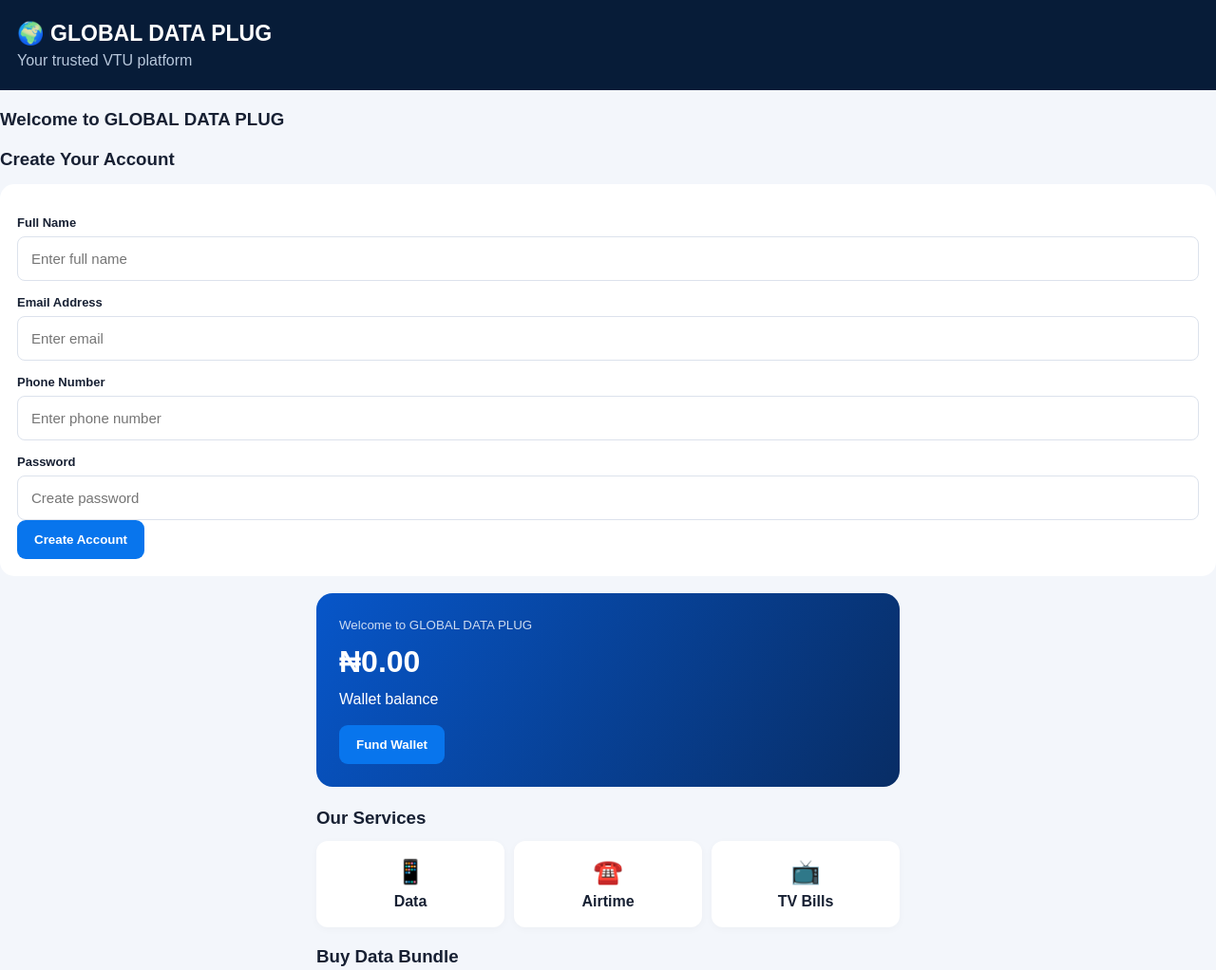
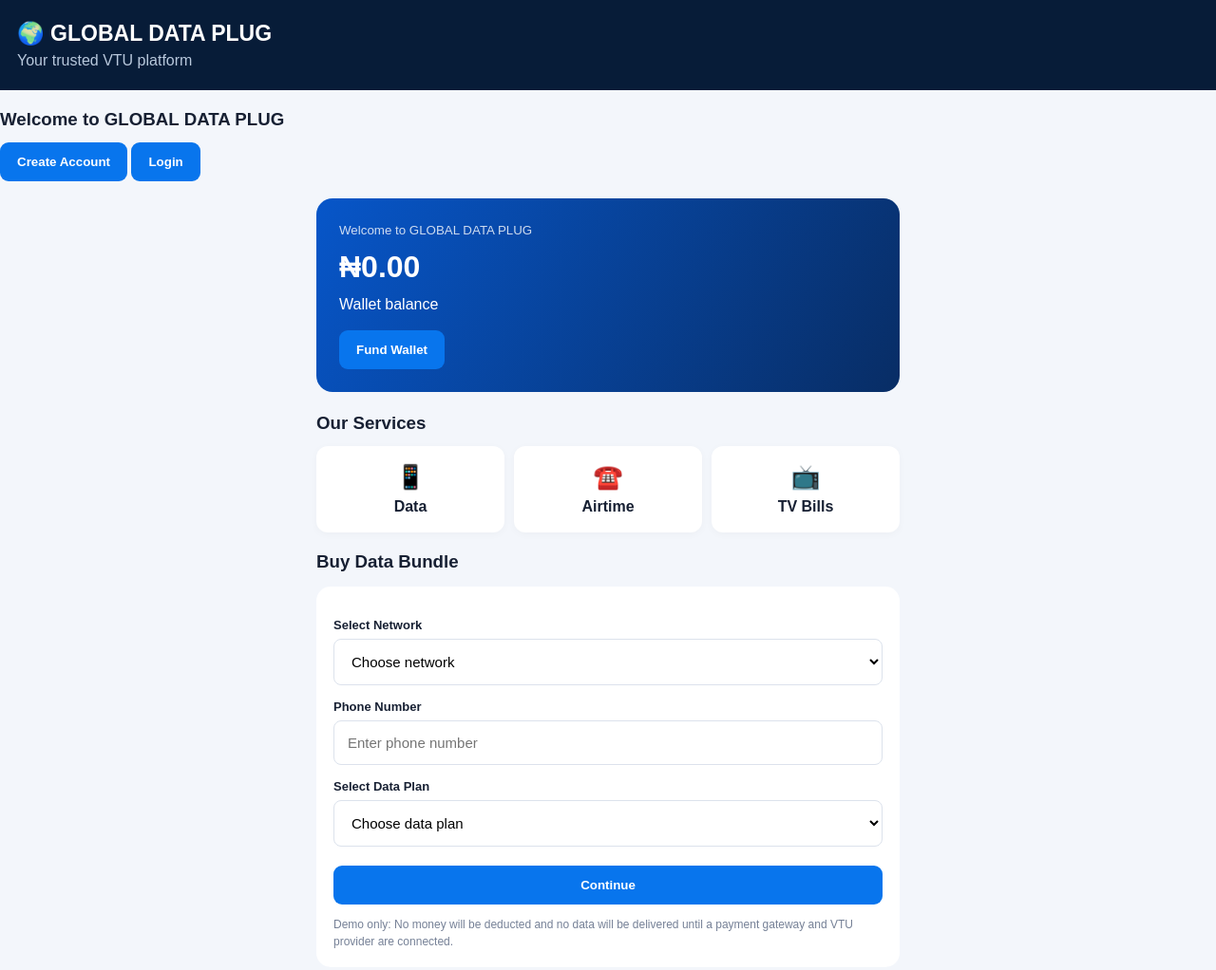
Before and after one commit to Labo2029/-global-data-plug, a plain HTML site: page index.html in a window 1280 px wide. Shown: the top 1022 px of the page at 95% size. Drawn offline with nearby package versions, Linux system fonts and the light colour scheme.

Commit message:
Update index.html

```diff
--- a/index.html
+++ b/index.html
@@ -38,23 +38,8 @@ footer{text-align:center;padding:30px 10px;color:#7b8798;font-size:12px}
 
 <div class="account-section">
   <h3>Welcome to GLOBAL DATA PLUG</h3>
-  <h3>Create Your Account</h3>
-
-  <form id="signupForm">
-    <label>Full Name</label>
-    <input type="text" id="fullName" placeholder="Enter full name" required>
-
-    <label>Email Address</label>
-    <input type="email" id="signupEmail" placeholder="Enter email" required>
-
-    <label>Phone Number</label>
-    <input type="tel" id="signupPhone" placeholder="Enter phone number" required>
-
-    <label>Password</label>
-    <input type="password" id="signupPassword" placeholder="Create password" required>
-
-    <button type="submit">Create Account</button>
-  </form>
+  <a href="signup.html"><button>Create Account</button></a>
+  <a href="login.html"><button>Login</button></a>
 </div>
   <div class="container">
 
```
